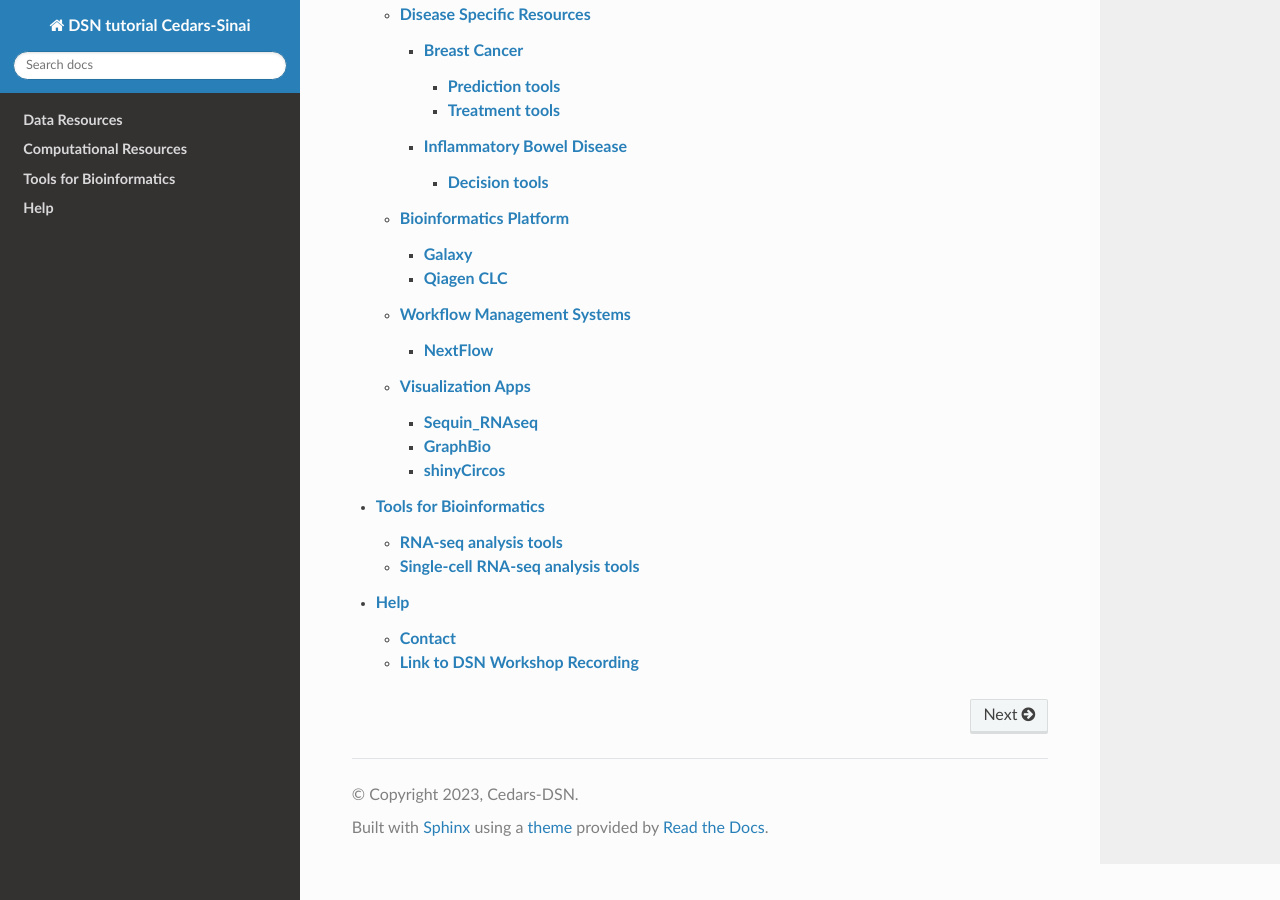
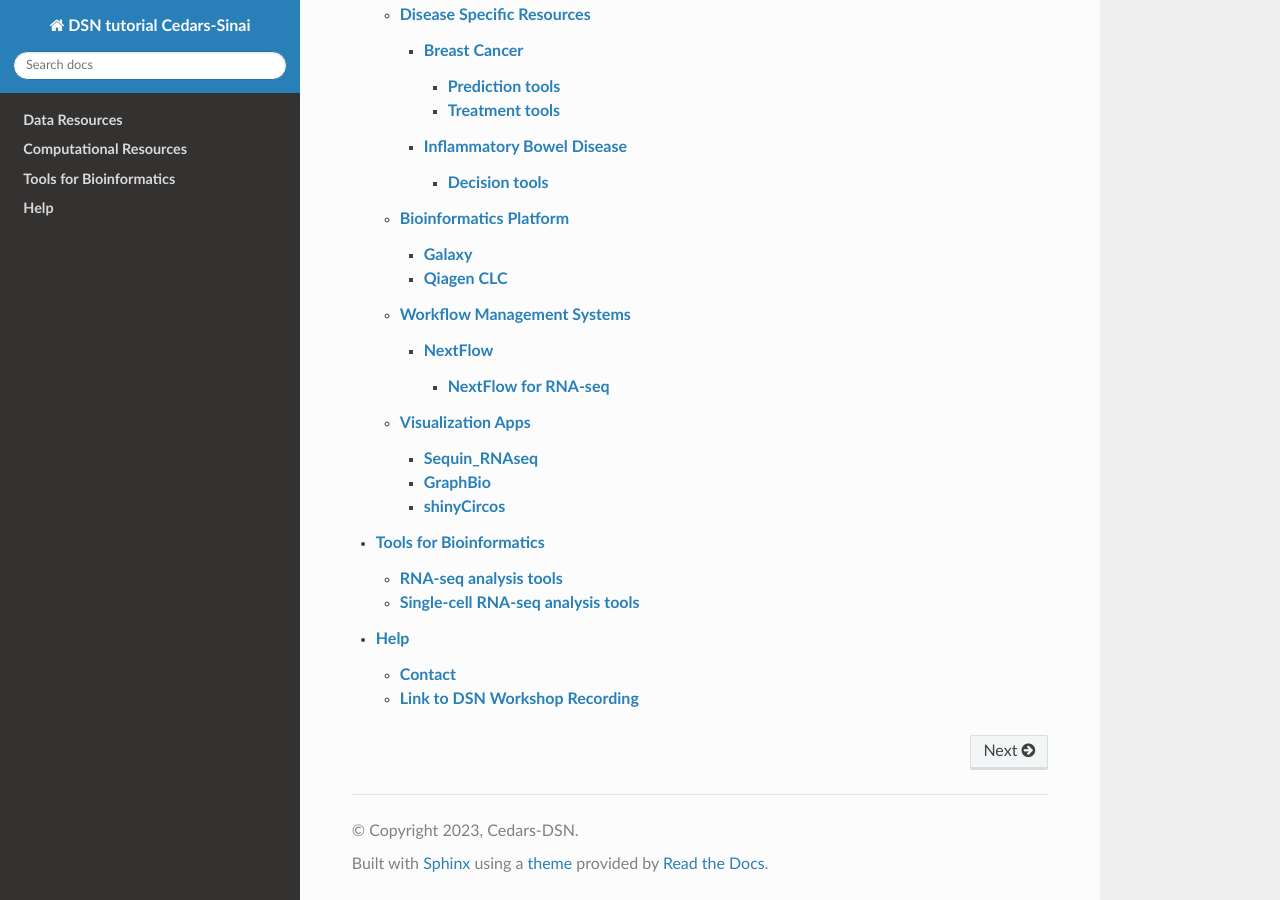
Before and after one commit to CedarsDSN/DSN_tutorial_page, a Sphinx documentation site: the page built from docs/index.rst, in a window 1280 px wide and 900 px high, scrolled down 730 px. Built offline with Sphinx 7.4.7 and the Read the Docs theme 3.1.0, drawn with Linux system fonts in a browser that asks for light colours; pages that are not in the unit, such as notebooks, are missing from menus.

Commit message:
Update index.rst

```diff
--- a/docs/Computational Resources/Workflow Management Systems/NextFlow/index.rst
+++ b/docs/Computational Resources/Workflow Management Systems/NextFlow/index.rst
@@ -16,3 +16,8 @@ Key Features of Nextflow
 - Interoperability – Compatible with various bioinformatics tools (e.g., GATK, STAR, Salmon, Snakemake) and integrates well with other workflow frameworks like nf-core for community-driven best practices.
 
 Nextflow streamlines the execution of bioinformatics workflows by automating parallelization, dependency management, and resource allocation. Whether working with genomics, transcriptomics, proteomics, or multi-omics datasets, researchers benefit from its scalability, flexibility, and reproducibility.
+
+.. toctree::
+    :depth: 2
+
+   NextFlow for RNA-seq.rst
```
